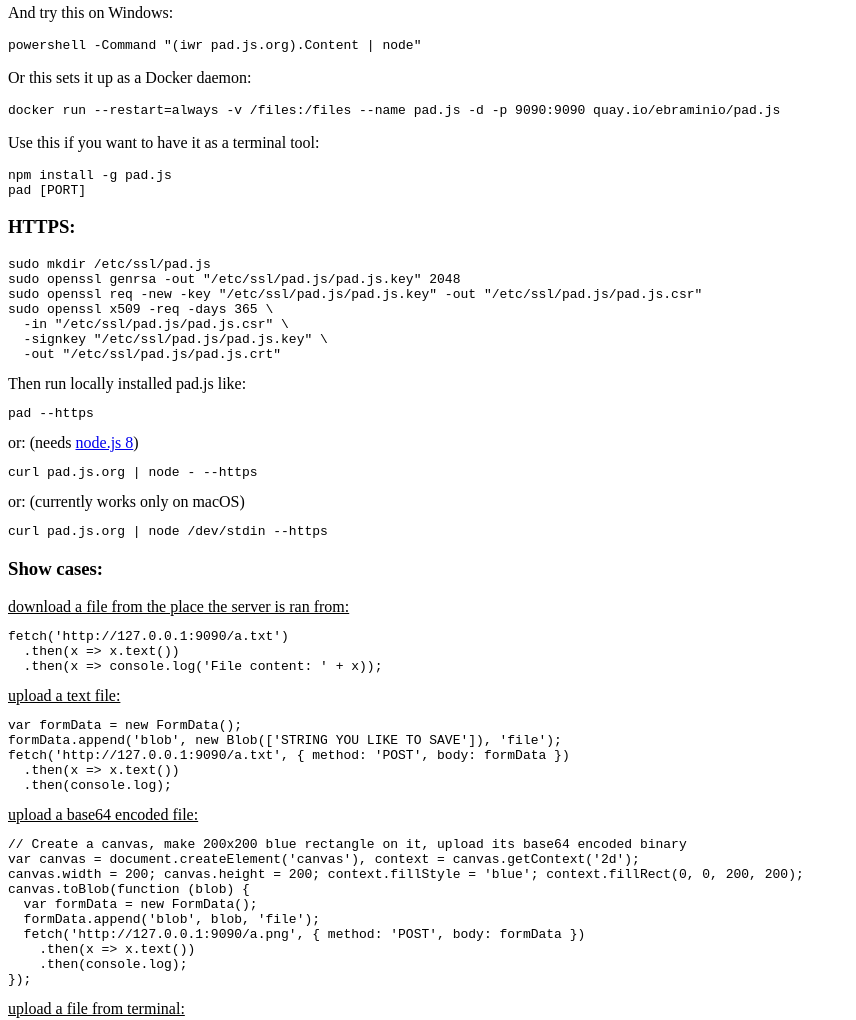
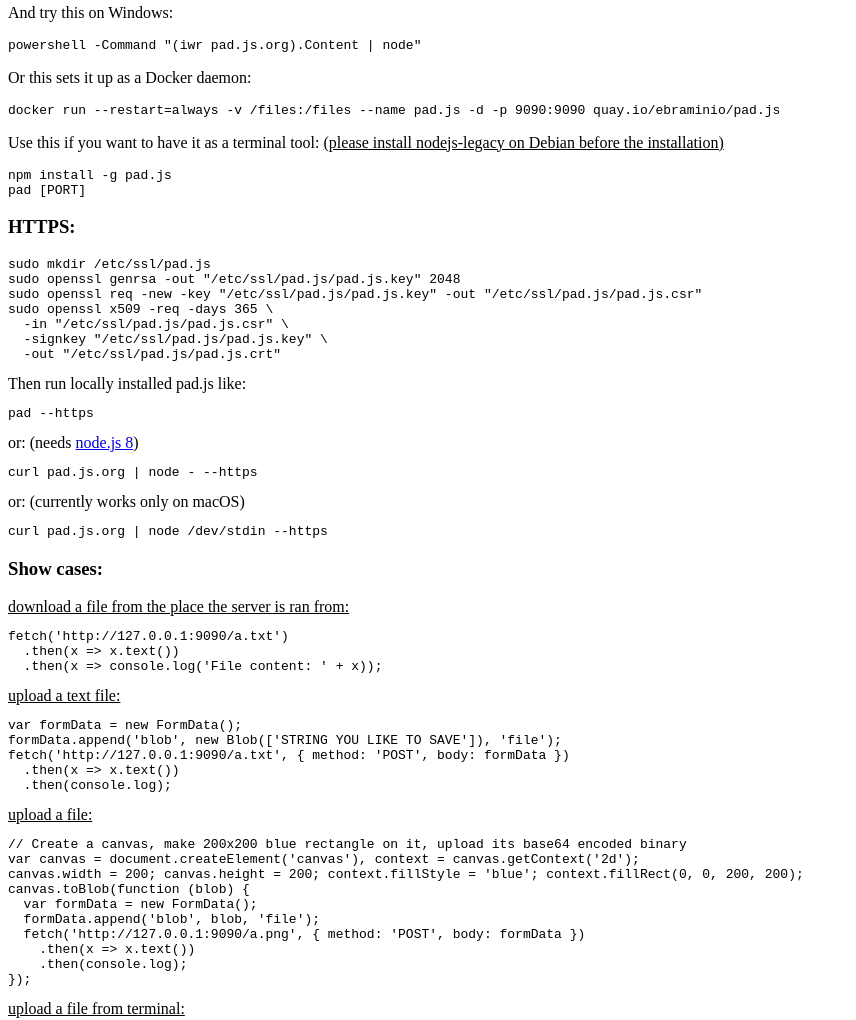
Before and after one commit to ebraminio/pad.js, a website: page index.html in a window 1280 px wide. Shown: the part 260-1280 px from the top of the page, without its empty margins (0-856 px from the left). Drawn offline with Linux system fonts and the light colour scheme.

Commit message:
Instruct to install nodejs-legacy before local installation

```diff
--- a/index.html
+++ b/index.html
@@ -436,7 +436,8 @@ console.log('(' + Object.keys(ifs)
 <p>Or this sets it up as a Docker daemon:</p>
 <pre>docker run --restart=always -v /files:/files --name pad.js -d -p 9090:9090 quay.io/ebraminio/pad.js</pre>
 
-<p>Use this if you want to have it as a terminal tool:</p>
+<p>Use this if you want to have it as a terminal tool:
+  <u>(please install nodejs-legacy on Debian before the installation)</u></p>
 <pre>npm install -g pad.js
 pad [PORT]</pre>
 
@@ -475,7 +476,7 @@ fetch('http://127.0.0.1:9090/a.txt', { method: 'POST', body: formData })
   .then(console.log);
 </pre>
 
-<u>upload a base64 encoded file:</u>
+<u>upload a file:</u>
 <pre>
 // Create a canvas, make 200x200 blue rectangle on it, upload its base64 encoded binary
 var canvas = document.createElement('canvas'), context = canvas.getContext('2d');
```
